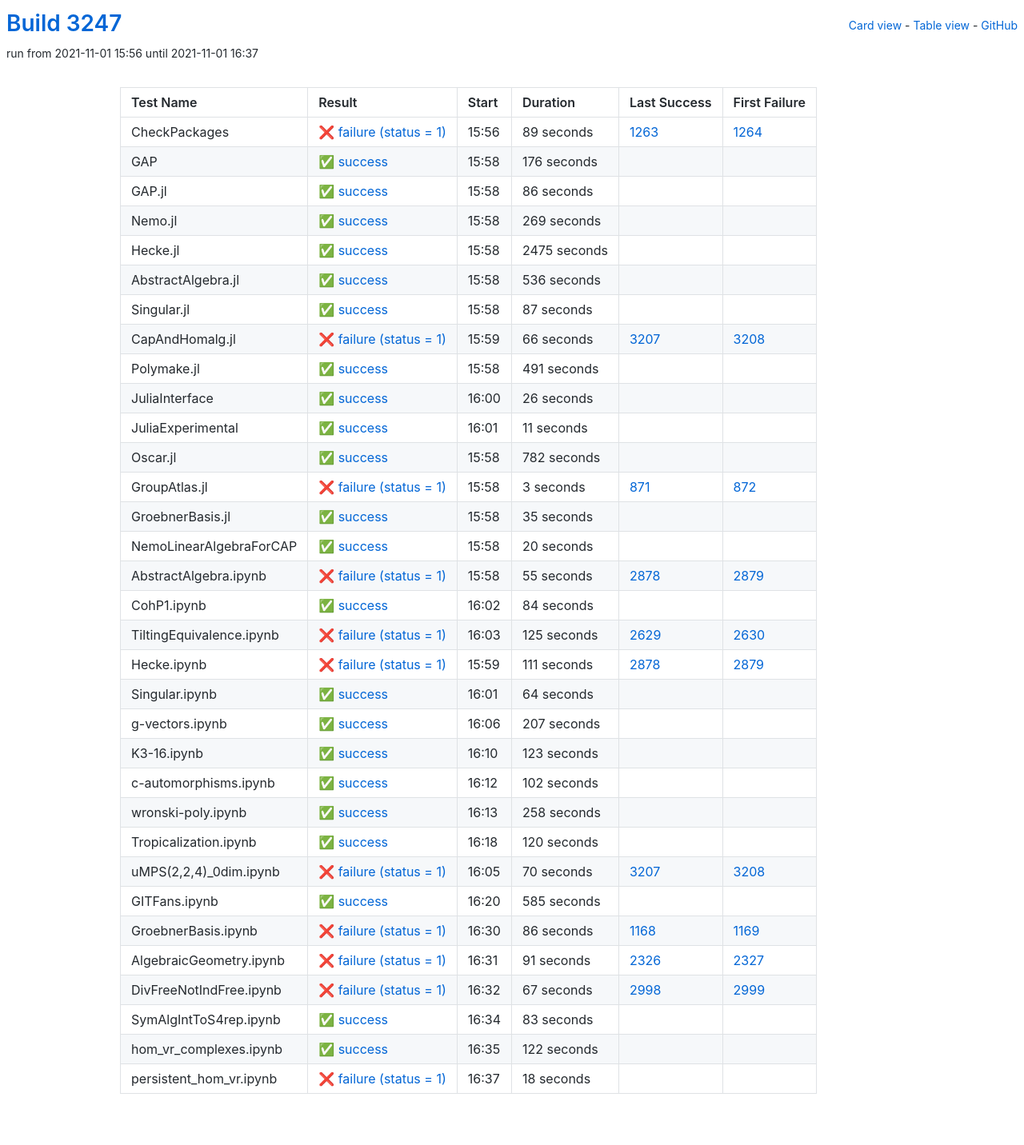
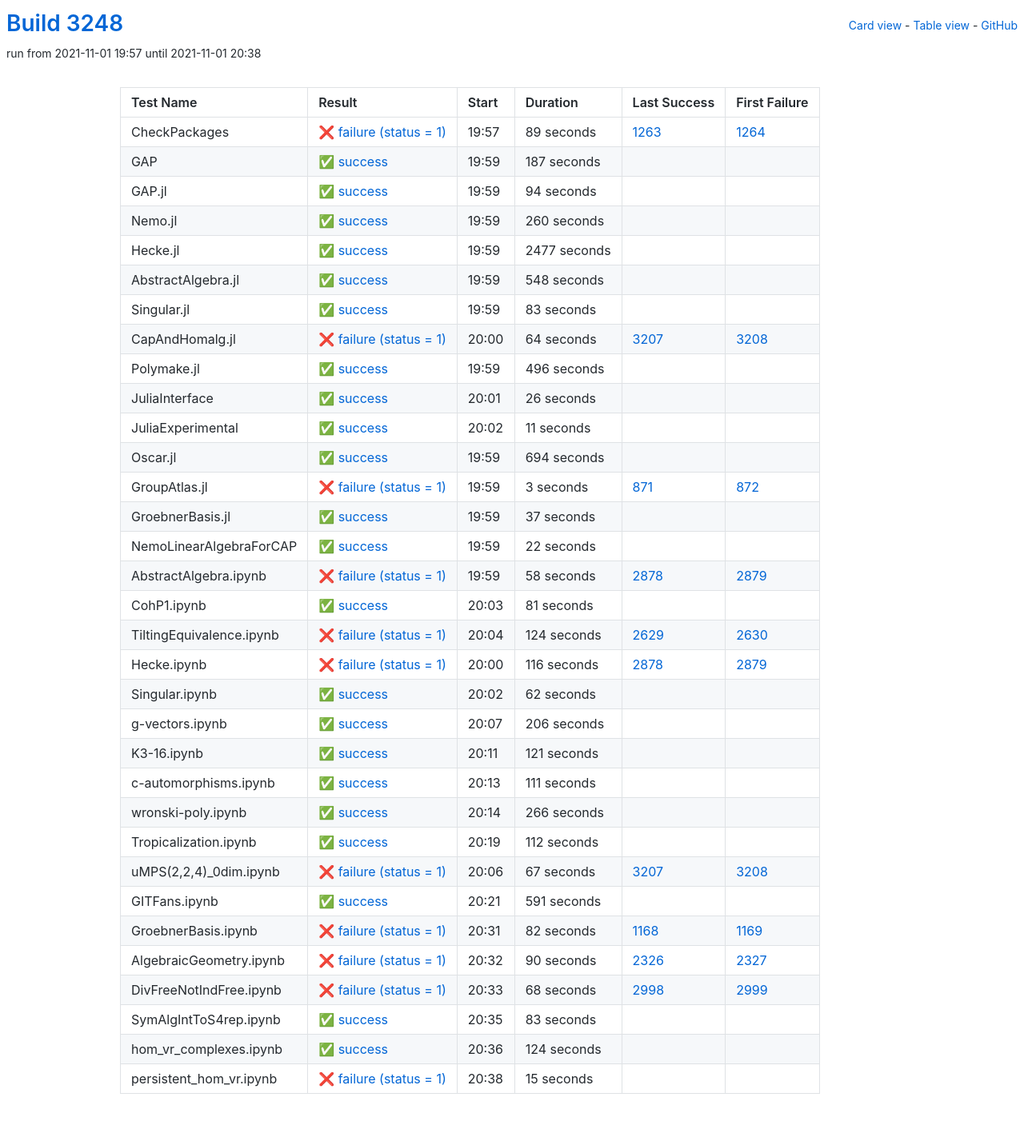
Before and after one commit to oscar-system/oscar-ci-status-stable, a Jekyll site: the page built from table.html, in a window 1280 px wide. Shown: the whole page at 80% size. Built offline with Jekyll 4.4.1, drawn with Linux system fonts in a browser that asks for light colours.

Commit message:
Build #3248

```diff
--- a/_data/ci.yml
+++ b/_data/ci.yml
@@ -1,6 +1,6 @@
 ---
-build: 3247
-build_url: https://oscarci.mathematik.uni-kl.de/job/oscar-stable/3247/
+build: 3248
+build_url: https://oscarci.mathematik.uni-kl.de/job/oscar-stable/3248/
 job: oscar-stable
 organization: oscar-system
 repo: oscar-ci-status-stable
@@ -8,8 +8,8 @@ repourl: https://github.com/oscar-system/oscar-ci-status-stable
 tests:
 - name: CheckPackages
   id: checkpackages
-  log: https://oscarci.mathematik.uni-kl.de/job/oscar-stable/3247/artifact/logs/build-3247/CheckPackages.log
-  start: 2021-11-01 15:56
+  log: https://oscarci.mathematik.uni-kl.de/job/oscar-stable/3248/artifact/logs/build-3248/CheckPackages.log
+  start: 2021-11-01 19:57
   success: false
   exitcode: 1
   status: failure
@@ -20,104 +20,104 @@ tests:
   first_failure_url: https://oscarci.mathematik.uni-kl.de/job/oscar-stable/1264/
 - name: GAP
   id: gap
-  log: https://oscarci.mathematik.uni-kl.de/job/oscar-stable/3247/artifact/logs/build-3247/GAP.log
-  start: 2021-11-01 15:58
+  log: https://oscarci.mathematik.uni-kl.de/job/oscar-stable/3248/artifact/logs/build-3248/GAP.log
+  start: 2021-11-01 19:59
   success: true
   exitcode: 0
   status: success
-  duration: 176
+  duration: 187
   last_success: false
   last_success_url:
   first_failure: false
   first_failure_url:
 - name: GAP.jl
   id: gap-jl
-  log: https://oscarci.mathematik.uni-kl.de/job/oscar-stable/3247/artifact/logs/build-3247/GAP.jl.log
-  start: 2021-11-01 15:58
+  log: https://oscarci.mathematik.uni-kl.de/job/oscar-stable/3248/artifact/logs/build-3248/GAP.jl.log
+  start: 2021-11-01 19:59
   success: true
   exitcode: 0
   status: success
-  duration: 86
+  duration: 94
   last_success: false
   last_success_url:
   first_failure: false
   first_failure_url:
 - name: Nemo.jl
   id: nemo-jl
-  log: https://oscarci.mathematik.uni-kl.de/job/oscar-stable/3247/artifact/logs/build-3247/Nemo.jl.log
-  start: 2021-11-01 15:58
+  log: https://oscarci.mathematik.uni-kl.de/job/oscar-stable/3248/artifact/logs/build-3248/Nemo.jl.log
+  start: 2021-11-01 19:59
   success: true
   exitcode: 0
   status: success
-  duration: 269
+  duration: 260
   last_success: false
   last_success_url:
   first_failure: false
   first_failure_url:
 - name: Hecke.jl
   id: hecke-jl
-  log: https://oscarci.mathematik.uni-kl.de/job/oscar-stable/3247/artifact/logs/build-3247/Hecke.jl.log
-  start: 2021-11-01 15:58
+  log: https://oscarci.mathematik.uni-kl.de/job/oscar-stable/3248/artifact/logs/build-3248/Hecke.jl.log
+  start: 2021-11-01 19:59
   success: true
   exitcode: 0
   status: success
-  duration: 2475
+  duration: 2477
   last_success: false
   last_success_url:
   first_failure: false
   first_failure_url:
 - name: AbstractAlgebra.jl
   id: abstractalgebra-jl
-  log: https://oscarci.mathematik.uni-kl.de/job/oscar-stable/3247/artifact/logs/build-3247/AbstractAlgebra.jl.log
-  start: 2021-11-01 15:58
+  log: https://oscarci.mathematik.uni-kl.de/job/oscar-stable/3248/artifact/logs/build-3248/AbstractAlgebra.jl.log
+  start: 2021-11-01 19:59
   success: true
   exitcode: 0
   status: success
-  duration: 536
+  duration: 548
   last_success: false
   last_success_url:
   first_failure: false
   first_failure_url:
 - name: Singular.jl
   id: singular-jl
-  log: https://oscarci.mathematik.uni-kl.de/job/oscar-stable/3247/artifact/logs/build-3247/Singular.jl.log
-  start: 2021-11-01 15:58
+  log: https://oscarci.mathematik.uni-kl.de/job/oscar-stable/3248/artifact/logs/build-3248/Singular.jl.log
+  start: 2021-11-01 19:59
   success: true
   exitcode: 0
   status: success
-  duration: 87
+  duration: 83
   last_success: false
   last_success_url:
   first_failure: false
   first_failure_url:
 - name: CapAndHomalg.jl
   id: capandhomalg-jl
-  log: https://oscarci.mathematik.uni-kl.de/job/oscar-stable/3247/artifact/logs/build-3247/CapAndHomalg.jl.log
-  start: 2021-11-01 15:59
+  log: https://oscarci.mathematik.uni-kl.de/job/oscar-stable/3248/artifact/logs/build-3248/CapAndHomalg.jl.log
+  start: 2021-11-01 20:00
   success: false
   exitcode: 1
   status: failure
-  duration: 66
+  duration: 64
   last_success: 3207
   last_success_url: https://oscarci.mathematik.uni-kl.de/job/oscar-stable/3207/
   first_failure: 3208
   first_failure_url: https://oscarci.mathematik.uni-kl.de/job/oscar-stable/3208/
 - name: Polymake.jl
   id: polymake-jl
-  log: https://oscarci.mathematik.uni-kl.de/job/oscar-stable/3247/artifact/logs/build-3247/Polymake.jl.log
-  start: 2021-11-01 15:58
+  log: https://oscarci.mathematik.uni-kl.de/job/oscar-stable/3248/artifact/logs/build-3248/Polymake.jl.log
+  start: 2021-11-01 19:59
   success: true
   exitcode: 0
   status: success
-  duration: 491
+  duration: 496
   last_success: false
   last_success_url:
   first_failure: false
   first_failure_url:
 - name: JuliaInterface
   id: juliainterface
-  log: https://oscarci.mathematik.uni-kl.de/job/oscar-stable/3247/artifact/logs/build-3247/JuliaInterface.log
-  start: 2021-11-01 16:00
+  log: https://oscarci.mathematik.uni-kl.de/job/oscar-stable/3248/artifact/logs/build-3248/JuliaInterface.log
+  start: 2021-11-01 20:01
   success: true
   exitcode: 0
   status: success
@@ -128,8 +128,8 @@ tests:
   first_failure_url:
 - name: JuliaExperimental
   id: juliaexperimental
-  log: https://oscarci.mathematik.uni-kl.de/job/oscar-stable/3247/artifact/logs/build-3247/JuliaExperimental.log
-  start: 2021-11-01 16:01
+  log: https://oscarci.mathematik.uni-kl.de/job/oscar-stable/3248/artifact/logs/build-3248/JuliaExperimental.log
+  start: 2021-11-01 20:02
   success: true
   exitcode: 0
   status: success
@@ -140,20 +140,20 @@ tests:
   first_failure_url:
 - name: Oscar.jl
   id: oscar-jl
-  log: https://oscarci.mathematik.uni-kl.de/job/oscar-stable/3247/artifact/logs/build-3247/Oscar.jl.log
-  start: 2021-11-01 15:58
+  log: https://oscarci.mathematik.uni-kl.de/job/oscar-stable/3248/artifact/logs/build-3248/Oscar.jl.log
+  start: 2021-11-01 19:59
   success: true
   exitcode: 0
   status: success
-  duration: 782
+  duration: 694
   last_success: false
   last_success_url:
   first_failure: false
   first_failure_url:
 - name: GroupAtlas.jl
   id: groupatlas-jl
-  log: https://oscarci.mathematik.uni-kl.de/job/oscar-stable/3247/artifact/logs/build-3247/GroupAtlas.jl.log
-  start: 2021-11-01 15:58
+  log: https://oscarci.mathematik.uni-kl.de/job/oscar-stable/3248/artifact/logs/build-3248/GroupAtlas.jl.log
+  start: 2021-11-01 19:59
   success: false
   exitcode: 1
   status: failure
@@ -164,212 +164,212 @@ tests:
   first_failure_url: https://oscarci.mathematik.uni-kl.de/job/oscar-stable/872/
 - name: GroebnerBasis.jl
   id: groebnerbasis-jl
-  log: https://oscarci.mathematik.uni-kl.de/job/oscar-stable/3247/artifact/logs/build-3247/GroebnerBasis.jl.log
-  start: 2021-11-01 15:58
+  log: https://oscarci.mathematik.uni-kl.de/job/oscar-stable/3248/artifact/logs/build-3248/GroebnerBasis.jl.log
+  start: 2021-11-01 19:59
   success: true
   exitcode: 0
   status: success
-  duration: 35
+  duration: 37
   last_success: false
   last_success_url:
   first_failure: false
   first_failure_url:
 - name: NemoLinearAlgebraForCAP
   id: nemolinearalgebraforcap
-  log: https://oscarci.mathematik.uni-kl.de/job/oscar-stable/3247/artifact/logs/build-3247/NemoLinearAlgebraForCAP.log
-  start: 2021-11-01 15:58
+  log: https://oscarci.mathematik.uni-kl.de/job/oscar-stable/3248/artifact/logs/build-3248/NemoLinearAlgebraForCAP.log
+  start: 2021-11-01 19:59
   success: true
   exitcode: 0
   status: success
-  duration: 20
+  duration: 22
   last_success: false
   last_success_url:
   first_failure: false
   first_failure_url:
 - name: AbstractAlgebra.ipynb
   id: abstractalgebra-ipynb
-  log: https://oscarci.mathematik.uni-kl.de/job/oscar-stable/3247/artifact/logs/build-3247/AbstractAlgebra.ipynb.log
-  start: 2021-11-01 15:58
+  log: https://oscarci.mathematik.uni-kl.de/job/oscar-stable/3248/artifact/logs/build-3248/AbstractAlgebra.ipynb.log
+  start: 2021-11-01 19:59
   success: false
   exitcode: 1
   status: failure
-  duration: 55
+  duration: 58
   last_success: 2878
   last_success_url: https://oscarci.mathematik.uni-kl.de/job/oscar-stable/2878/
   first_failure: 2879
   first_failure_url: https://oscarci.mathematik.uni-kl.de/job/oscar-stable/2879/
 - name: CohP1.ipynb
   id: cohp1-ipynb
-  log: https://oscarci.mathematik.uni-kl.de/job/oscar-stable/3247/artifact/logs/build-3247/CohP1.ipynb.log
-  start: 2021-11-01 16:02
+  log: https://oscarci.mathematik.uni-kl.de/job/oscar-stable/3248/artifact/logs/build-3248/CohP1.ipynb.log
+  start: 2021-11-01 20:03
   success: true
   exitcode: 0
   status: success
-  duration: 84
+  duration: 81
   last_success: false
   last_success_url:
   first_failure: false
   first_failure_url:
 - name: TiltingEquivalence.ipynb
   id: tiltingequivalence-ipynb
-  log: https://oscarci.mathematik.uni-kl.de/job/oscar-stable/3247/artifact/logs/build-3247/TiltingEquivalence.ipynb.log
-  start: 2021-11-01 16:03
+  log: https://oscarci.mathematik.uni-kl.de/job/oscar-stable/3248/artifact/logs/build-3248/TiltingEquivalence.ipynb.log
+  start: 2021-11-01 20:04
   success: false
   exitcode: 1
   status: failure
-  duration: 125
+  duration: 124
   last_success: 2629
   last_success_url: https://oscarci.mathematik.uni-kl.de/job/oscar-stable/2629/
   first_failure: 2630
   first_failure_url: https://oscarci.mathematik.uni-kl.de/job/oscar-stable/2630/
 - name: Hecke.ipynb
   id: hecke-ipynb
-  log: https://oscarci.mathematik.uni-kl.de/job/oscar-stable/3247/artifact/logs/build-3247/Hecke.ipynb.log
-  start: 2021-11-01 15:59
+  log: https://oscarci.mathematik.uni-kl.de/job/oscar-stable/3248/artifact/logs/build-3248/Hecke.ipynb.log
+  start: 2021-11-01 20:00
   success: false
   exitcode: 1
   status: failure
-  duration: 111
+  duration: 116
   last_success: 2878
   last_success_url: https://oscarci.mathematik.uni-kl.de/job/oscar-stable/2878/
   first_failure: 2879
   first_failure_url: https://oscarci.mathematik.uni-kl.de/job/oscar-stable/2879/
 - name: Singular.ipynb
   id: singular-ipynb
-  log: https://oscarci.mathematik.uni-kl.de/job/oscar-stable/3247/artifact/logs/build-3247/Singular.ipynb.log
-  start: 2021-11-01 16:01
+  log: https://oscarci.mathematik.uni-kl.de/job/oscar-stable/3248/artifact/logs/build-3248/Singular.ipynb.log
+  start: 2021-11-01 20:02
   success: true
   exitcode: 0
   status: success
-  duration: 64
+  duration: 62
   last_success: false
   last_success_url:
   first_failure: false
   first_failure_url:
 - name: g-vectors.ipynb
   id: g-vectors-ipynb
-  log: https://oscarci.mathematik.uni-kl.de/job/oscar-stable/3247/artifact/logs/build-3247/g-vectors.ipynb.log
-  start: 2021-11-01 16:06
+  log: https://oscarci.mathematik.uni-kl.de/job/oscar-stable/3248/artifact/logs/build-3248/g-vectors.ipynb.log
+  start: 2021-11-01 20:07
   success: true
   exitcode: 0
   status: success
-  duration: 207
+  duration: 206
   last_success: false
   last_success_url:
   first_failure: false
   first_failure_url:
 - name: K3-16.ipynb
   id: k3-16-ipynb
-  log: https://oscarci.mathematik.uni-kl.de/job/oscar-stable/3247/artifact/logs/build-3247/K3-16.ipynb.log
-  start: 2021-11-01 16:10
+  log: https://oscarci.mathematik.uni-kl.de/job/oscar-stable/3248/artifact/logs/build-3248/K3-16.ipynb.log
+  start: 2021-11-01 20:11
   success: true
   exitcode: 0
   status: success
-  duration: 123
+  duration: 121
   last_success: false
   last_success_url:
   first_failure: false
   first_failure_url:
 - name: c-automorphisms.ipynb
   id: c-automorphisms-ipynb
-  log: https://oscarci.mathematik.uni-kl.de/job/oscar-stable/3247/artifact/logs/build-3247/c-automorphisms.ipynb.log
-  start: 2021-11-01 16:12
+  log: https://oscarci.mathematik.uni-kl.de/job/oscar-stable/3248/artifact/logs/build-3248/c-automorphisms.ipynb.log
+  start: 2021-11-01 20:13
   success: true
   exitcode: 0
   status: success
-  duration: 102
+  duration: 111
   last_success: false
   last_success_url:
   first_failure: false
   first_failure_url:
 - name: wronski-poly.ipynb
   id: wronski-poly-ipynb
-  log: https://oscarci.mathematik.uni-kl.de/job/oscar-stable/3247/artifact/logs/build-3247/wronski-poly.ipynb.log
-  start: 2021-11-01 16:13
+  log: https://oscarci.mathematik.uni-kl.de/job/oscar-stable/3248/artifact/logs/build-3248/wronski-poly.ipynb.log
+  start: 2021-11-01 20:14
   success: true
   exitcode: 0
   status: success
-  duration: 258
+  duration: 266
   last_success: false
   last_success_url:
   first_failure: false
   first_failure_url:
 - name: Tropicalization.ipynb
   id: tropicalization-ipynb
-  log: https://oscarci.mathematik.uni-kl.de/job/oscar-stable/3247/artifact/logs/build-3247/Tropicalization.ipynb.log
-  start: 2021-11-01 16:18
+  log: https://oscarci.mathematik.uni-kl.de/job/oscar-stable/3248/artifact/logs/build-3248/Tropicalization.ipynb.log
+  start: 2021-11-01 20:19
   success: true
   exitcode: 0
   status: success
-  duration: 120
+  duration: 112
   last_success: false
   last_success_url:
   first_failure: false
   first_failure_url:
 - name: uMPS(2,2,4)_0dim.ipynb
   id: umps-2-2-4-0dim-ipynb
-  log: https://oscarci.mathematik.uni-kl.de/job/oscar-stable/3247/artifact/logs/build-3247/uMPS-2-2-4-_0dim.ipynb.log
-  start: 2021-11-01 16:05
+  log: https://oscarci.mathematik.uni-kl.de/job/oscar-stable/3248/artifact/logs/build-3248/uMPS-2-2-4-_0dim.ipynb.log
+  start: 2021-11-01 20:06
   success: false
   exitcode: 1
   status: failure
-  duration: 70
+  duration: 67
   last_success: 3207
   last_success_url: https://oscarci.mathematik.uni-kl.de/job/oscar-stable/3207/
   first_failure: 3208
   first_failure_url: https://oscarci.mathematik.uni-kl.de/job/oscar-stable/3208/
 - name: GITFans.ipynb
   id: gitfans-ipynb
-  log: https://oscarci.mathematik.uni-kl.de/job/oscar-stable/3247/artifact/logs/build-3247/GITFans.ipynb.log
-  start: 2021-11-01 16:20
+  log: https://oscarci.mathematik.uni-kl.de/job/oscar-stable/3248/artifact/logs/build-3248/GITFans.ipynb.log
+  start: 2021-11-01 20:21
   success: true
   exitcode: 0
   status: success
-  duration: 585
+  duration: 591
   last_success: false
   last_success_url:
   first_failure: false
   first_failure_url:
 - name: GroebnerBasis.ipynb
   id: groebnerbasis-ipynb
-  log: https://oscarci.mathematik.uni-kl.de/job/oscar-stable/3247/artifact/logs/build-3247/GroebnerBasis.ipynb.log
-  start: 2021-11-01 16:30
+  log: https://oscarci.mathematik.uni-kl.de/job/oscar-stable/3248/artifact/logs/build-3248/GroebnerBasis.ipynb.log
+  start: 2021-11-01 20:31
   success: false
   exitcode: 1
   status: failure
-  duration: 86
+  duration: 82
   last_success: 1168
   last_success_url: https://oscarci.mathematik.uni-kl.de/job/oscar-stable/1168/
   first_failure: 1169
   first_failure_url: https://oscarci.mathematik.uni-kl.de/job/oscar-stable/1169/
 - name: AlgebraicGeometry.ipynb
   id: algebraicgeometry-ipynb
-  log: https://oscarci.mathematik.uni-kl.de/job/oscar-stable/3247/artifact/logs/build-3247/AlgebraicGeometry.ipynb.log
-  start: 2021-11-01 16:31
+  log: https://oscarci.mathematik.uni-kl.de/job/oscar-stable/3248/artifact/logs/build-3248/AlgebraicGeometry.ipynb.log
+  start: 2021-11-01 20:32
   success: false
   exitcode: 1
   status: failure
-  duration: 91
+  duration: 90
   last_success: 2326
   last_success_url: https://oscarci.mathematik.uni-kl.de/job/oscar-stable/2326/
   first_failure: 2327
   first_failure_url: https://oscarci.mathematik.uni-kl.de/job/oscar-stable/2327/
 - name: DivFreeNotIndFree.ipynb
   id: divfreenotindfree-ipynb
-  log: https://oscarci.mathematik.uni-kl.de/job/oscar-stable/3247/artifact/logs/build-3247/DivFreeNotIndFree.ipynb.log
-  start: 2021-11-01 16:32
+  log: https://oscarci.mathematik.uni-kl.de/job/oscar-stable/3248/artifact/logs/build-3248/DivFreeNotIndFree.ipynb.log
+  start: 2021-11-01 20:33
   success: false
   exitcode: 1
   status: failure
-  duration: 67
+  duration: 68
   last_success: 2998
   last_success_url: https://oscarci.mathematik.uni-kl.de/job/oscar-stable/2998/
   first_failure: 2999
   first_failure_url: https://oscarci.mathematik.uni-kl.de/job/oscar-stable/2999/
 - name: SymAlgIntToS4rep.ipynb
   id: symalginttos4rep-ipynb
-  log: https://oscarci.mathematik.uni-kl.de/job/oscar-stable/3247/artifact/logs/build-3247/SymAlgIntToS4rep.ipynb.log
-  start: 2021-11-01 16:34
+  log: https://oscarci.mathematik.uni-kl.de/job/oscar-stable/3248/artifact/logs/build-3248/SymAlgIntToS4rep.ipynb.log
+  start: 2021-11-01 20:35
   success: true
   exitcode: 0
   status: success
@@ -380,24 +380,24 @@ tests:
   first_failure_url:
 - name: hom_vr_complexes.ipynb
   id: hom-vr-complexes-ipynb
-  log: https://oscarci.mathematik.uni-kl.de/job/oscar-stable/3247/artifact/logs/build-3247/hom_vr_complexes.ipynb.log
-  start: 2021-11-01 16:35
+  log: https://oscarci.mathematik.uni-kl.de/job/oscar-stable/3248/artifact/logs/build-3248/hom_vr_complexes.ipynb.log
+  start: 2021-11-01 20:36
   success: true
   exitcode: 0
   status: success
-  duration: 122
+  duration: 124
   last_success: false
   last_success_url:
   first_failure: false
   first_failure_url:
 - name: persistent_hom_vr.ipynb
   id: persistent-hom-vr-ipynb
-  log: https://oscarci.mathematik.uni-kl.de/job/oscar-stable/3247/artifact/logs/build-3247/persistent_hom_vr.ipynb.log
-  start: 2021-11-01 16:37
+  log: https://oscarci.mathematik.uni-kl.de/job/oscar-stable/3248/artifact/logs/build-3248/persistent_hom_vr.ipynb.log
+  start: 2021-11-01 20:38
   success: false
   exitcode: 1
   status: failure
-  duration: 18
+  duration: 15
   last_success: false
   last_success_url:
   first_failure: false
```
Also changed, not shown: README.md.
